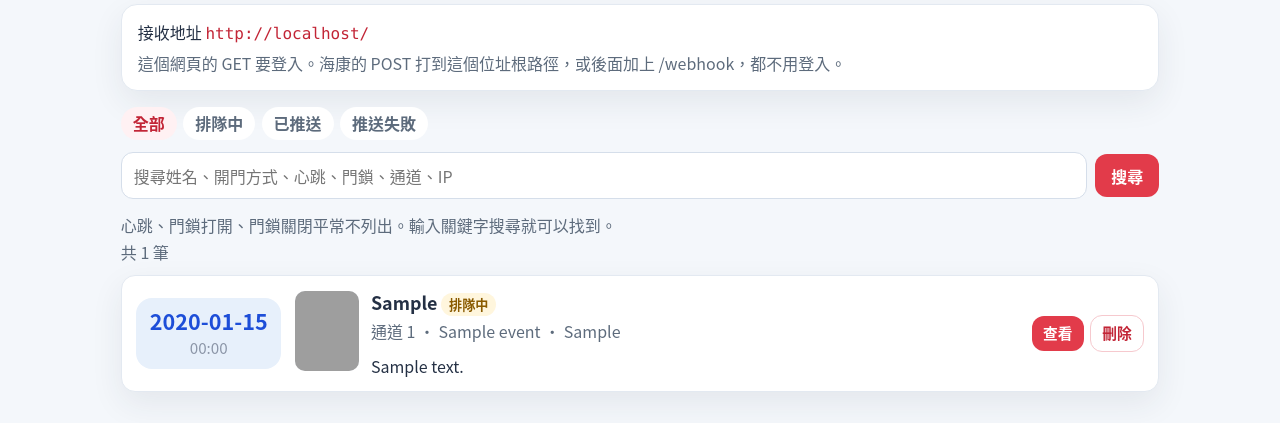
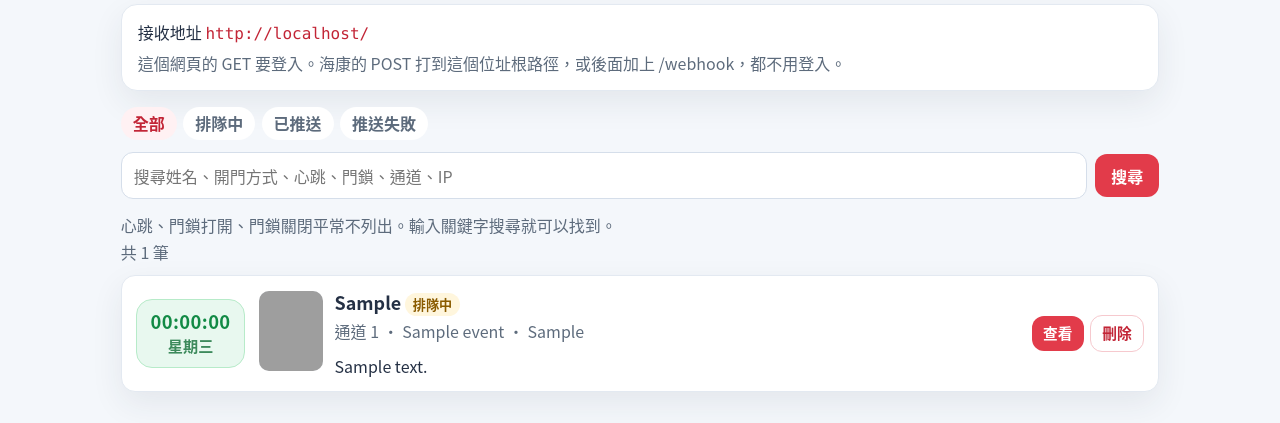
Before and after one commit to ykw2/Hik-Webhook-Endpoint, a FastAPI app: page /events in a window 1280 px wide. Shown: the part 521-944 px from the top of the page. Run offline with FastAPI, Linux system fonts and the light colour scheme; the visitor is signed in with stand-in values (Sample User, id 1); tables that the repository leaves empty hold one stand-in row (values such as "Sample post"); grey boxes are pictures that could not be loaded.

Commit message:
Show each event's clock with seconds and weekday in the page green.

```diff
--- a/app/hik.py
+++ b/app/hik.py
@@ -241,6 +241,12 @@ def short_clock(value: datetime | None) -> str:
     return value.strftime("%H:%M") if value else "--:--"
 
 
+def weekday_text(value: datetime | None) -> str:
+    if value is None:
+        return ""
+    return "星期" + "一二三四五六日"[value.weekday()]
+
+
 def ago_text(value: datetime | None) -> str:
     if value is None:
         return ""
--- a/app/main.py
+++ b/app/main.py
@@ -38,19 +38,18 @@ from app.config import (
     cloudflare_url,
 )
 from app.hik import (
-    ago_text,
     clock_text,
     day_text,
     door_info,
     full_text,
     heartbeat_device,
     is_heartbeat_signal,
-    quiet_label,
-    short_clock,
     parse_dt,
     parse_payload,
+    quiet_label,
     state_label,
     type_label,
+    weekday_text,
 )
 from app.worker import run_worker
 
@@ -178,9 +177,7 @@ def view_event(row: dict) -> dict:
     return {
         "id": row["id"],
         "clock": clock_text(received),
-        "clock_short": short_clock(received),
-        "ago": ago_text(received),
-        "received_iso": received.isoformat() if received else "",
+        "weekday": weekday_text(received),
         "day": day_text(received),
         "received": full_text(received),
         "happened": full_text(happened) if happened else happened_raw,
--- a/app/static/live.js
+++ b/app/static/live.js
@@ -118,7 +118,6 @@
       if (!res.ok) return;
       var data = await res.json();
       renderDevices(data.devices || []);
-      refreshAgo();
       ["today", "queued", "sent", "failed"].forEach(function (key) {
         var node = document.getElementById("stat-" + key);
         if (node && data.stats) node.textContent = data.stats[key];
@@ -144,29 +143,6 @@
     }
   }
 
-  function refreshAgo() {
-    document.querySelectorAll(".plate[data-at]").forEach(function (plate) {
-      var then = new Date(plate.getAttribute("data-at"));
-      if (isNaN(then.getTime())) return;
-      var seconds = Math.floor((Date.now() - then.getTime()) / 1000);
-      var label = "剛剛";
-      if (seconds >= 60) {
-        var minutes = Math.floor(seconds / 60);
-        if (minutes < 60) label = minutes + "分鐘";
-        else {
-          var hours = Math.floor(minutes / 60);
-          if (hours < 24) label = hours + "小時";
-          else {
-            var days = Math.floor(hours / 24);
-            label = days === 1 ? "昨天" : days < 30 ? days + "日" : "";
-          }
-        }
-      }
-      var node = plate.querySelector(".ago");
-      if (label && node && node.textContent !== label) node.textContent = label;
-    });
-  }
-
   setInterval(tick, 2000);
   document.addEventListener("visibilitychange", function () {
     if (!document.hidden) tick();
--- a/app/static/style.css
+++ b/app/static/style.css
@@ -352,24 +352,25 @@ button:hover,
 }
 
 .plate {
-  background: #e7f0fb;
-  color: #1d4ed8;
+  background: var(--green-soft);
+  color: var(--green);
   text-align: center;
-  min-width: 5.8rem;
-  padding: 0.72rem 0.85rem 0.62rem;
+  min-width: 6.8rem;
+  padding: 0.72rem 0.75rem 0.62rem;
   border-radius: 16px;
-  border: 0;
+  border: 1px solid var(--green-line);
 }
 
 .plate b {
   display: block;
-  font-size: 1.35rem;
+  font-size: 1.15rem;
   font-weight: 800;
-  letter-spacing: 0;
+  letter-spacing: 0.02em;
   line-height: 1.15;
+  white-space: nowrap;
 }
 
-.plate small { display: block; margin-top: 0.12rem; color: #8b95a7; font-size: 0.95rem; font-weight: 500; }
+.plate small { display: block; margin-top: 0.12rem; color: #3d8a5c; font-size: 0.95rem; font-weight: 600; }
 
 .event-main { display: flex; gap: 0.75rem; align-items: center; min-width: 0; }
 .thumb {
--- a/app/templates/events_feed.html
+++ b/app/templates/events_feed.html
@@ -9,9 +9,9 @@
 <p class="count">共 {{ total }} 筆</p>
 {% for event in events %}
 <article class="event">
-  <div class="plate" data-at="{{ event.received_iso }}">
-    <b class="ago">{{ event.ago or event.clock_short }}</b>
-    <small>{{ event.clock_short }}</small>
+  <div class="plate">
+    <b>{{ event.clock }}</b>
+    <small>{{ event.weekday }}</small>
   </div>
   <div class="event-main">
     {% if event.has_image %}
```
